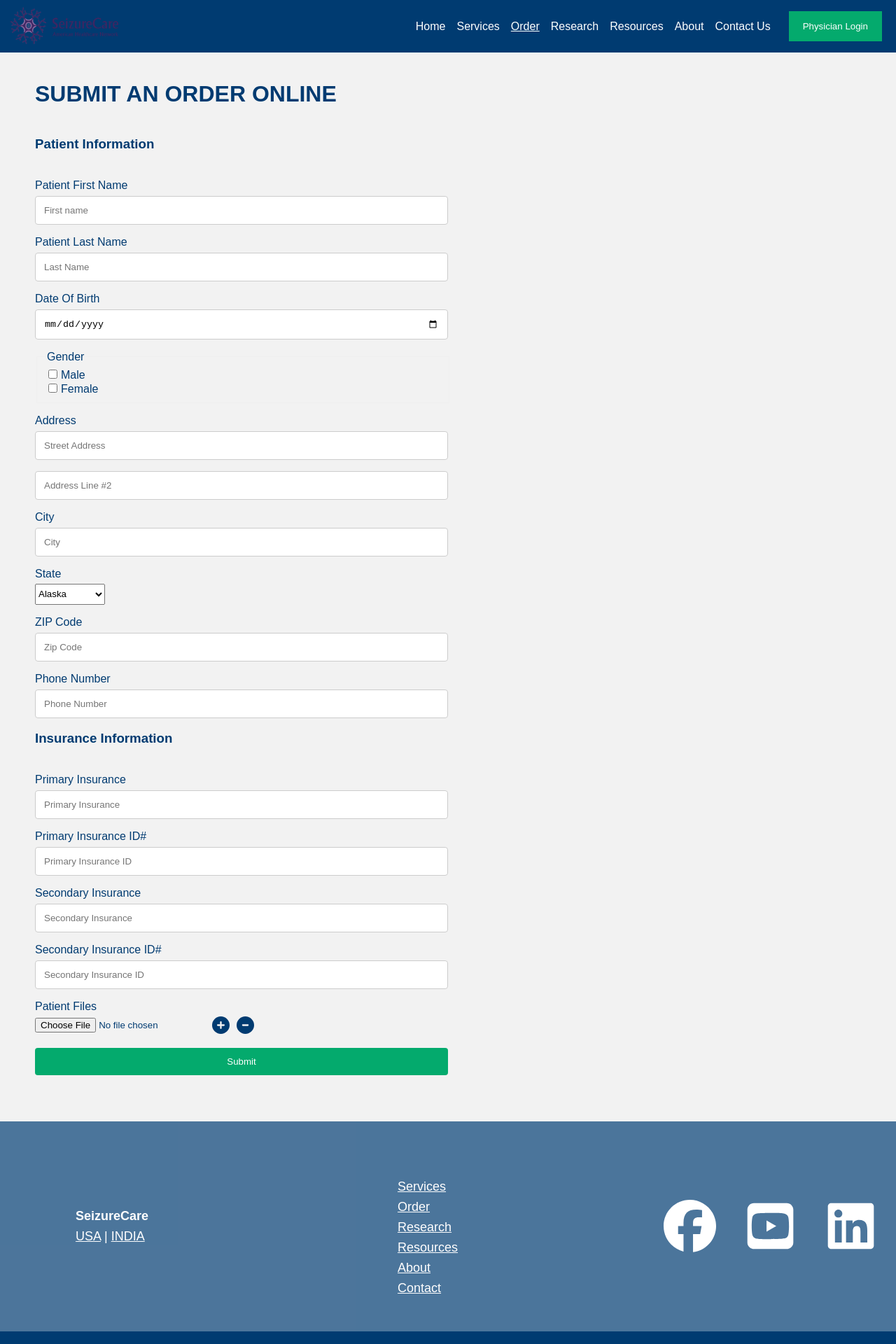
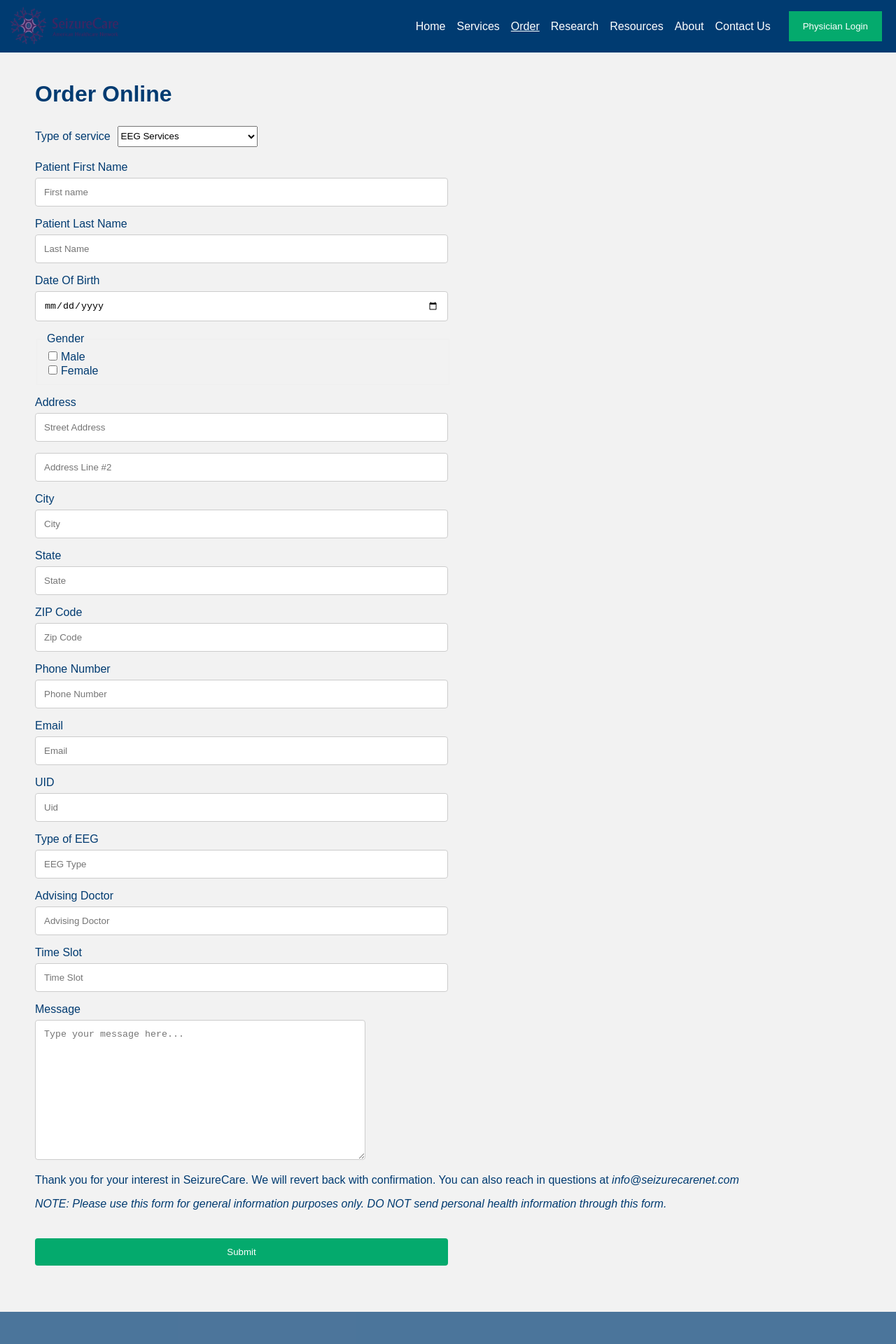
Before and after one commit to kalyancsreeram/EpicCare, a React (Create React App) app: page /order in a window 1280 px wide. Shown: the top 1920 px of the page at 70% size. Built offline with nearby package versions, Linux system fonts and the light colour scheme.

Commit message:
Type of service change

```diff
--- a/src/App.css
+++ b/src/App.css
@@ -28,3 +28,12 @@ body {
 .homePage{
   min-height: calc(100vh - 86px);
 }
+
+.orderFormContainer{
+  background-color: #f2f2f2;
+  padding-left: 50px;
+  padding-top: 20px;
+}
+.servicesLabel{
+  color: #003b71;
+}
--- a/src/components/PatientPortal.js
+++ b/src/components/PatientPortal.js
@@ -1,11 +1,28 @@
-import React from 'react'
+import React, { useState } from 'react'
 import PatientFormComp from './patientform/PatientFormComp'
+import PatientFormComp2 from './patientform/PatientFormComp2';
 
 
 function PatientPortal() {
+  const [typeOfService, setTypeOfService] = useState('EEG');
+
+  const serviceChangeHandler = (event) => {
+    setTypeOfService(event.target.value);
+  }
   return (
-    <div style = {{minHeight:"100vh"}}>
-      <PatientFormComp/>
+    <div style = {{minHeight:"100vh"}} >
+      <div className='orderFormContainer'>
+        <h1 className='servicesLabel'>Order Online</h1>
+        <label htmlFor="serviceType" className='servicesLabel'>Type of service</label>
+        <select className='servicesField' name="services" id="services" value={typeOfService} onChange={serviceChangeHandler}>
+          <option value="EEG">EEG Services</option>
+          <option value="EpilepsyCare">Epilepsy Care</option>
+          <option value="EMU">EMU Services</option>
+          <option value="EpilepsySurgicalEvaluation">Epilepsy Surgical Evaluation</option>
+        </select>
+      </div>
+      { typeOfService === 'EEG' &&  <PatientFormComp/> }
+      { typeOfService !== 'EEG' &&  <PatientFormComp2/> }
     </div>
 
   )
--- a/src/components/patientform/PatientFormComp.js
+++ b/src/components/patientform/PatientFormComp.js
@@ -20,6 +20,8 @@ function PatientFormComp() {
 
   const [additionalFields, setAdditionalFields] = useState([]);
   const [count, setCount] = useState(0);
+
+  const [age, setAge] = useState(0);
 
   const handleChange = (event) => {
     const { name, value } = event.target;
@@ -55,16 +57,28 @@ function PatientFormComp() {
     setFormData((prevState) => ({ ...prevState, files: [...formData.files.filter(file => file.name !== uploadedFileName )] }));
   }
 
-  const resetFirstFile = () => {
-    document.querySelector('.firstFile').value = "";
-    setFormData((prevState) => ({ ...prevState, files: [...formData.files.slice(1)] }));
+  // const resetFirstFile = () => {
+  //   document.querySelector('.firstFile').value = "";
+  //   setFormData((prevState) => ({ ...prevState, files: [...formData.files.slice(1)] }));
+  // }
+
+  const calculate_age = (dob1) => {
+    var today = new Date();
+    var birthDate = new Date(dob1);
+    var age_now = today.getFullYear() - birthDate.getFullYear();
+    var m = today.getMonth() - birthDate.getMonth();
+    if (m < 0 || (m === 0 && today.getDate() < birthDate.getDate()))
+    {
+        age_now--;
+    }
+    console.log(age_now)
+    return age_now;
   }
 
 
   return (
     <div className="patientFormContainer">
-      <h1 className='contactFormTitle'>SUBMIT AN ORDER ONLINE</h1>
-      <h3 className='contactFormTitle'>Patient Information</h3>
+      {/* <h3 className='contactFormTitle'>Patient Information</h3> */}
       <form onSubmit={handleSubmit}>
         {/* <div>
           <label for="servicestart">Service Start</label>
@@ -85,8 +99,9 @@ function PatientFormComp() {
           <input className='inputField' type='text' id='lname' name='lastname'
                  placeholder='Last Name'  value={formData.lastname}
                  onChange={handleChange}/>
-          <label htmlFor="dob">Date Of Birth</label>
-          <input className='inputField' type='date' id='dob' name='serviceend' placeholder='dd-mm-yyyy'/>
+          <label htmlFor="dob">Date Of Birth</label> {age > 0 && <label>   [Age: {age}]</label> }
+          <input className='inputField' type='date' id='dob' name='serviceend'
+          placeholder='dd-mm-yyyy' onChange={(event) => setAge(calculate_age(event.target.value))}/>
           <fieldset className='multiSet'>
             <legend>Gender</legend>
             <div>
@@ -106,21 +121,42 @@ function PatientFormComp() {
           <label htmlFor="city">City</label>
           <input className='inputField' type='text' id='city' name='city' placeholder='City'/>
 
-          <label htmlFor="state">State</label>
+          {/* <label htmlFor="state">State</label>
           <select className='statesField' name="states" id="states">
             <option value="Alaska">Alaska</option>
             <option value="Atlanta">Atlanta</option>
             <option value="NewYork">NewYork</option>
             <option value="Chicago">Chicago</option>
-          </select>
+          </select> */}
+
+          <label htmlFor="state">State</label>
+          <input className='inputField' type='text' id='state' name='state' placeholder='State'/>
 
           <label htmlFor="zip">ZIP Code</label>
-          <input className='inputField' type='text' id='zip' name='zip' placeholder='Zip Code'/>
+          <input className='inputField' type='number' id='zip' name='zip' placeholder='Zip Code'/>
 
           <label htmlFor="phone">Phone Number</label>
           <input className='inputField' type='number' id='phone' name='phone' placeholder='Phone Number'/>
 
-          <h3 className='contactFormTitle'>Insurance Information</h3>
+          <label htmlFor="email">Email</label>
+          <input className='inputField' type='text' id='email' name='email' placeholder='Email'/>
+
+          <label htmlFor="uid">UID</label>
+          <input className='inputField' type='text' id='uid' name='uid' placeholder='Uid'/>
+
+          <label htmlFor="eegType">Type of EEG</label>
+          <input className='inputField' type='text' id='eegType' name='eegType' placeholder='EEG Type'/>
+
+          <label htmlFor="advisingDr">Advising Doctor</label>
+          <input className='inputField' type='text' id='advisingDr' name='advisingDr' placeholder='Advising Doctor'/>
+
+          <label htmlFor="timeSlot">Time Slot</label>
+          <input className='inputField' type='text' id='timeSlot' name='timeSlot' placeholder='Time Slot'/>
+
+          <label htmlFor="message">Message</label>
+          <textarea className='orderTextArea orderFormInputElement' id="message" name="message" placeholder="Type your message here..."/>
+
+          {/* <h3 className='contactFormTitle'>Insurance Information</h3>
           <label htmlFor="primaryInsurance">Primary Insurance</label>
           <input className='inputField' type='text' id='primaryInsurance' name='primaryInsurance' placeholder='Primary Insurance'/>
           <label htmlFor="primaryInsuranceID">Primary Insurance ID#</label>
@@ -128,18 +164,18 @@ function PatientFormComp() {
           <label htmlFor="secondaryInsurance">Secondary Insurance</label>
           <input className='inputField' type='text' id='secondaryInsurance' name='secondaryInsurance' placeholder='Secondary Insurance'/>
           <label htmlFor="secondaryInsuranceID">Secondary Insurance ID#</label>
-          <input className='inputField' type='text' id='secondaryInsuranceID' name='secondaryInsuranceID' placeholder='Secondary Insurance ID'/>
+          <input className='inputField' type='text' id='secondaryInsuranceID' name='secondaryInsuranceID' placeholder='Secondary Insurance ID'/> */}
 
           {/* <label for="referringphysician">Referring Physician</label>
           <input className='inputField' type='text' id='referringphysician' name='referringphysician'/>
           <label for="studytype">Study Type</label>
           <input className='inputField' type='text' id='studytype' name='studytype'/> */}
-          <label>Patient Files</label>
+          {/* <label>Patient Files</label>
           <div className='fileUploadField'>
             <input className="firstFile" type="file" onChange={handleFileChange}/>
             <FontAwesomeIcon icon={faCirclePlus} onClick={addField} className='add_button'/>
             <FontAwesomeIcon icon={faCircleMinus} title='Delete' onClick={resetFirstFile} className='delete_button'/>
-          </div>
+          </div> */}
 
           {
             additionalFields.map((field, index) => {
@@ -149,9 +185,21 @@ function PatientFormComp() {
               )
             })
           }
+          <div className='patientNoteContainer'>
+              <p>Thank you for your interest in SeizureCare. We will revert back with confirmation. You can also reach in  questions at <i>info@seizurecarenet.com</i></p>
+              <p className='patientNote'>NOTE: Please use this form for general information purposes only. DO NOT send personal health information through this form.</p>
+          </div>
+
 
 
           <input className='inputField inputSubmit' type="submit" value="Submit"></input>
+      </form>
+
+      {
+
+      }
+      <form>
+
       </form>
     </div>
   )
--- /dev/null
+++ b/src/components/patientform/PatientFormComp2.js
@@ -0,0 +1,9 @@
+import React from 'react'
+
+function PatientFormComp2() {
+  return (
+    <div>PatientFormComp2</div>
+  )
+}
+
+export default PatientFormComp2
--- a/src/components/patientform/styles.scss
+++ b/src/components/patientform/styles.scss
@@ -51,6 +51,12 @@
   margin-top: 5px;
   margin-bottom: 16px;
 }
+.servicesField{
+  margin-left: 10px;
+  width: 200px;
+  height: 30px;
+  margin-top: 5px;
+}
 .upload_comp,
 .fileUploadField{
   display: flex;
@@ -66,3 +72,27 @@
   height: 25px;
   margin-right: 10px;
 }
+
+.patientNote{
+  font-style: italic;
+  padding-bottom: 20px;
+}
+.patientNoteContainer{
+  margin-top: 20px;
+}
+
+.orderTextArea{
+  height: 200px;
+}
+
+.orderFormInputElement{
+  width: 40%;
+  padding: 12px;
+  border: 1px solid #ccc;
+  border-radius: 4px;
+  box-sizing: border-box;
+  margin-top: 6px;
+  margin-bottom: 16px;
+  resize: vertical;
+  display: block;
+}
```
Also changed, not shown: 2 other files (tests, documents, lock files or other folders).
